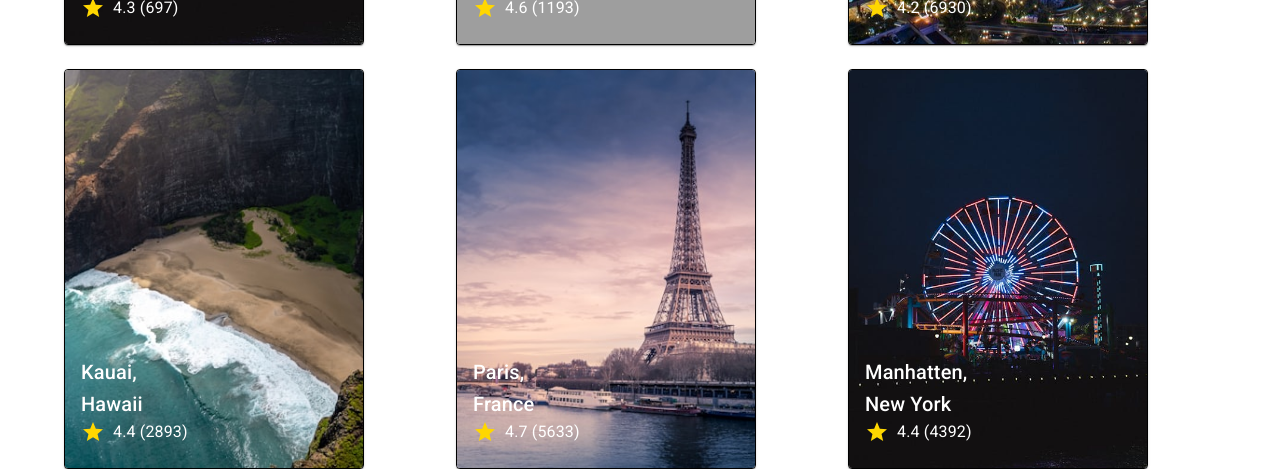
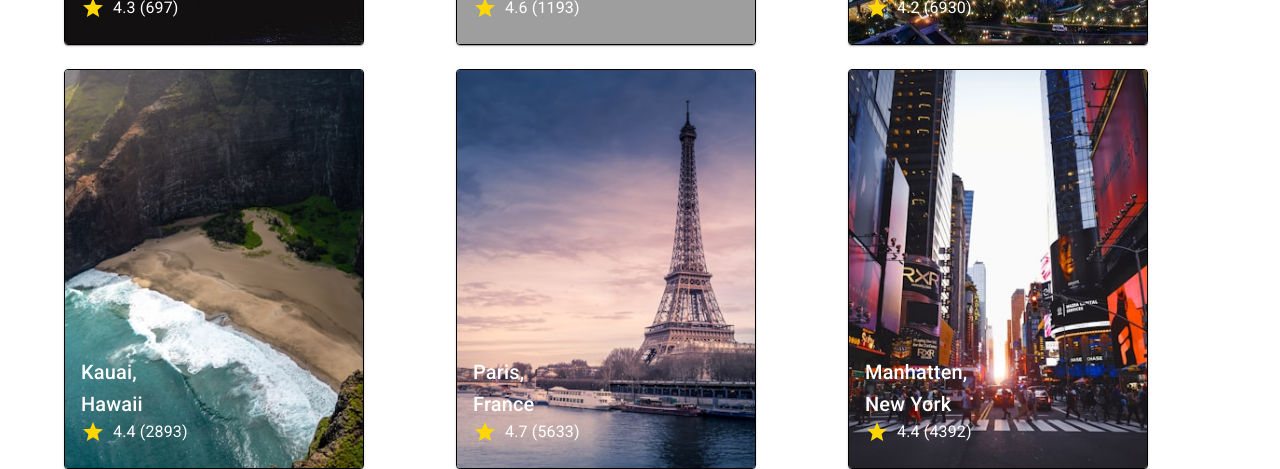
Before and after one commit to qwheadstarter/pop-plan, a Next.js app: page / in a window 1280 px wide. Shown: the part 2028-2497 px from the top of the page. Built offline with nearby package versions, Linux system fonts and the light colour scheme; grey boxes are pictures that could not be loaded.

Commit message:
fix ny card

```diff
--- a/app/components/PreviewCard.jsx
+++ b/app/components/PreviewCard.jsx
@@ -284,7 +284,7 @@ const PreviewCard = () => {
           >
             <CardMedia sx={{ width: "100%", height: "100%" }}>
               <img
-                src="/assets/smp.jpeg"
+                src="/assets/ny.jpg"
                 style={{ width: "100%", height: "100%", objectFit: "cover" }}
               />
             </CardMedia>
```
